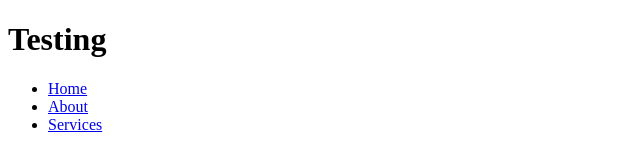
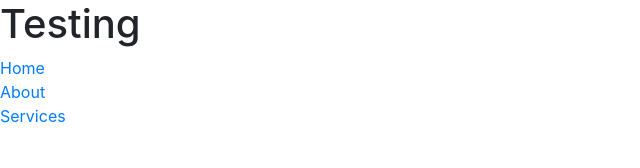
Before and after one commit to Naciongsc/SimpleServer, a website: page index.html in a window 1280 px wide. Shown: the whole page, without its empty margins (0-640 px from the left). Drawn offline with nearby package versions, Linux system fonts and the light colour scheme.

Commit message:
Update index.html

```diff
--- a/index.html
+++ b/index.html
@@ -1,8 +1,10 @@
 <!DOCTYPE html>
 <html>
 <head>
-<title>Test Page</title>
+<title>Welcome</title>
+<link rel="stylesheet" href="/css/bootstrap.css">
 </head>
+
 <body>
 <h1>Testing</h1>
 
```
